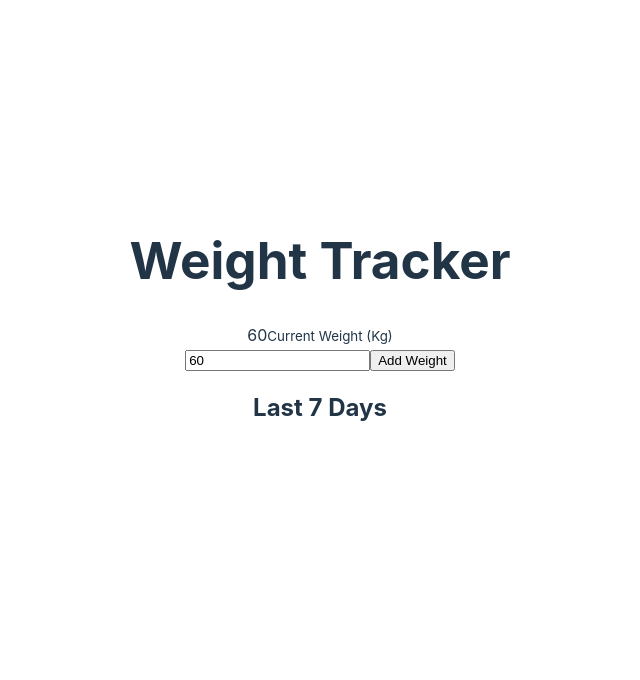
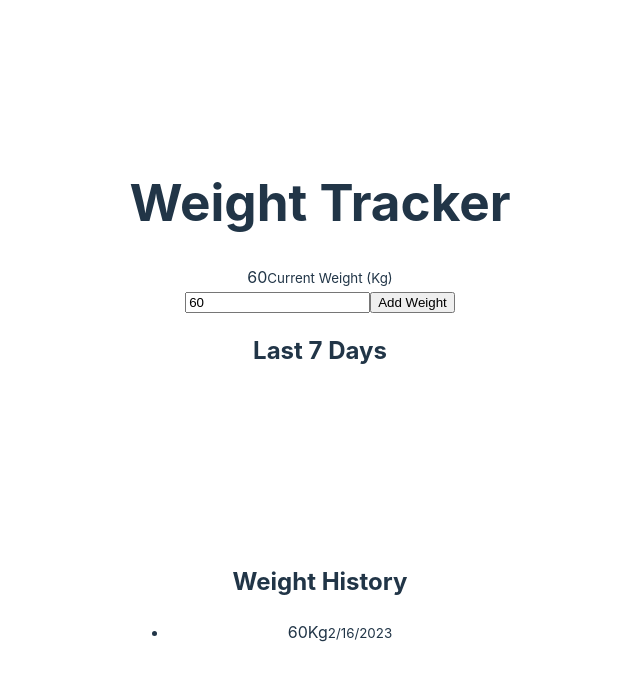
Before and after one commit to renatofm-dev/Weight-Tracker, a Vue app: page / in a window 1280 px wide. Both pictures are taken after a click on the input "Add Weight". Shown: the top 680 px of the page, without its empty margins (320-960 px from the left). Built offline with nearby package versions, Linux system fonts and the light colour scheme.

Commit message:
add new ul in project

```diff
--- a/src/App.vue
+++ b/src/App.vue
@@ -47,6 +47,17 @@ const addWeight = () => {
       <div class="canvas-box">
         <canvas ref="weightChartEl"></canvas>
       </div>
+
+      <div class="weight-history">
+        <h2>Weight History</h2>
+        <ul>
+          <li v-for="weight in weights">
+            <span>{{ weight.weight }}Kg</span>
+            <small>{{ new Date(weight.date).toLocaleDateString() }}</small>
+          </li>
+        </ul>
+      </div>
+
     </div>
   </main>
 </template>
```
